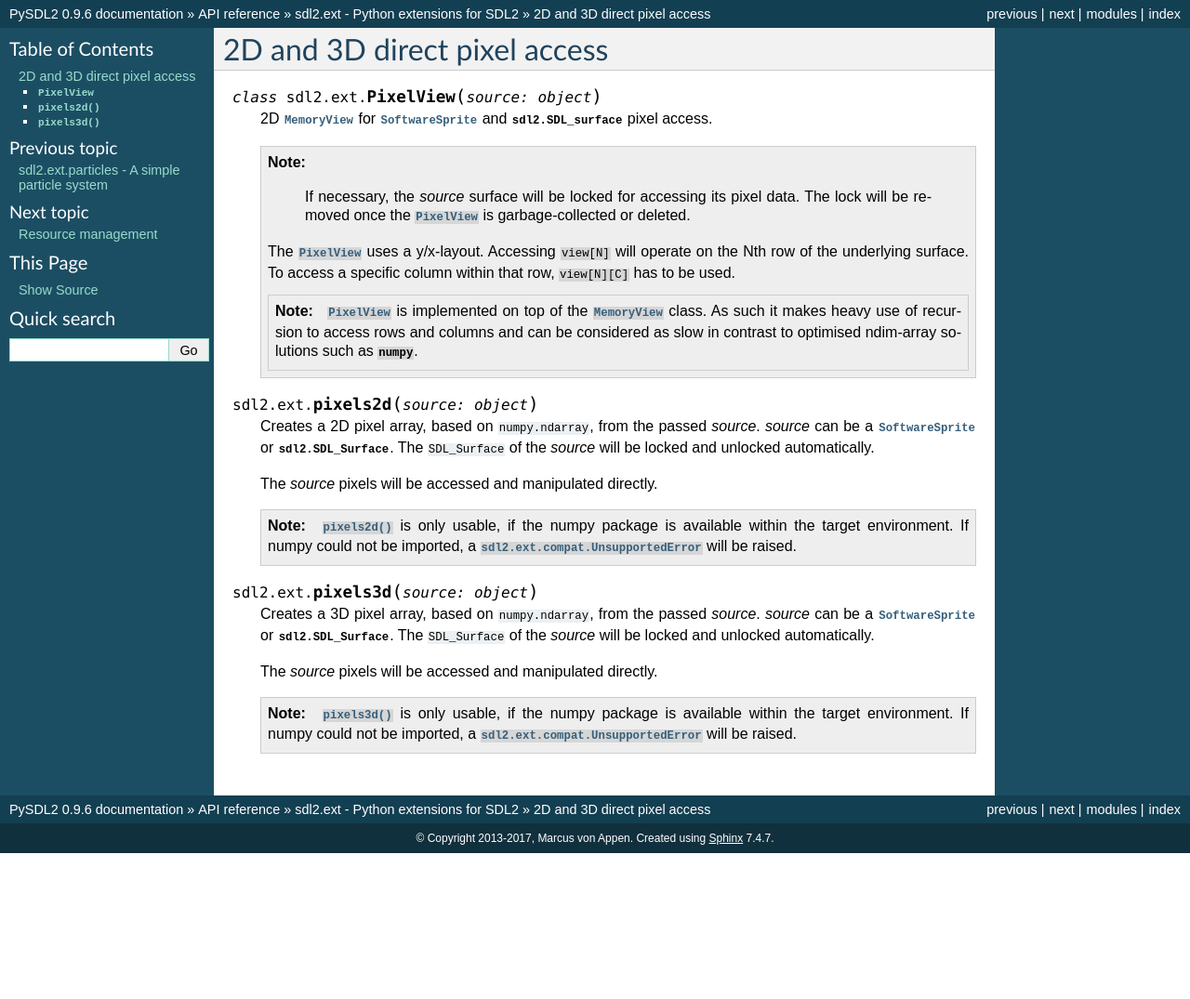
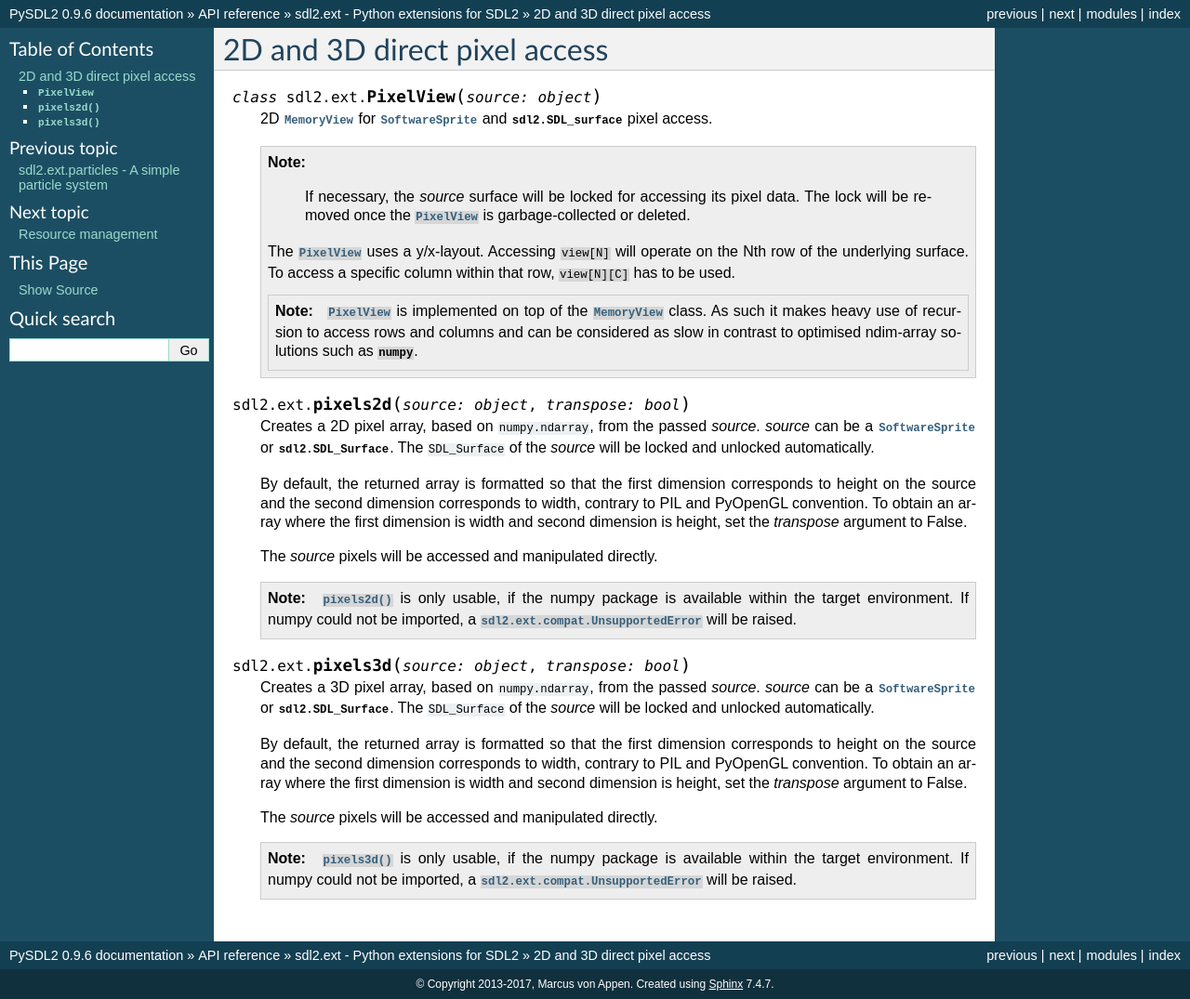
Before and after one commit to py-sdl/py-sdl2, a Sphinx documentation site: the page built from doc/modules/sdl2ext_pixelaccess.rst, in a window 1280 px wide. Shown: the whole page at 93% size. Built offline with Sphinx 7.4.7, drawn with Linux system fonts in a browser that asks for light colours; before the commit the page ends 918 px from its top, so only the background shows below that.

Commit message:
pixels2d/3d: Transpose now optional, rewrite tests

```diff
--- a/doc/modules/sdl2ext_pixelaccess.rst
+++ b/doc/modules/sdl2ext_pixelaccess.rst
@@ -25,12 +25,18 @@
        columns and can be considered as slow in contrast to optimised
        ndim-array solutions such as :mod:`numpy`.
 
-.. function:: pixels2d(source : object)
+.. function:: pixels2d(source : object, transpose : bool)
 
    Creates a 2D pixel array, based on ``numpy.ndarray``, from the passed
    *source*. *source* can be a :class:`SoftwareSprite` or
    :class:`sdl2.SDL_Surface`. The ``SDL_Surface`` of the *source* will be
    locked and unlocked automatically.
+
+   By default, the returned array is formatted so that the first dimension
+   corresponds to height on the source and the second dimension corresponds
+   to width, contrary to PIL and PyOpenGL convention. To obtain an array where
+   the first dimension is width and second dimension is height, set the
+   `transpose` argument to False.
 
    The *source* pixels will be accessed and manipulated directly.
 
@@ -40,12 +46,18 @@
       within the target environment. If numpy could not be imported, a
       :exc:`sdl2.ext.compat.UnsupportedError` will be raised.
 
-.. function:: pixels3d(source : object)
+.. function:: pixels3d(source : object, transpose : bool)
 
    Creates a 3D pixel array, based on ``numpy.ndarray``, from the passed
    *source*. *source* can be a :class:`SoftwareSprite`
    or :class:`sdl2.SDL_Surface`. The ``SDL_Surface`` of the *source*
    will be locked and unlocked automatically.
+
+   By default, the returned array is formatted so that the first dimension
+   corresponds to height on the source and the second dimension corresponds
+   to width, contrary to PIL and PyOpenGL convention. To obtain an array where
+   the first dimension is width and second dimension is height, set the
+   `transpose` argument to False.
 
    The *source* pixels will be accessed and manipulated directly.
 
```
Also changed, not shown: 2 other files.
